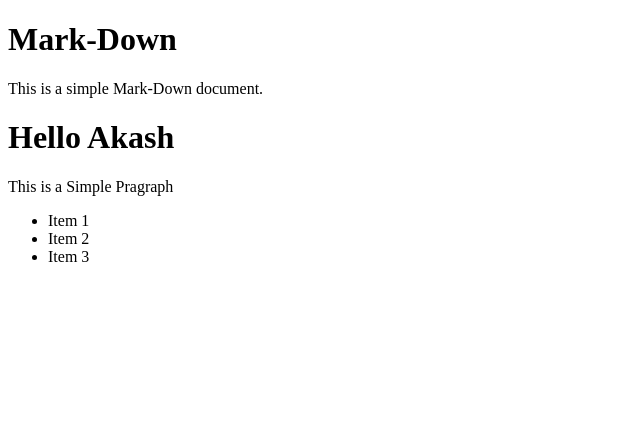
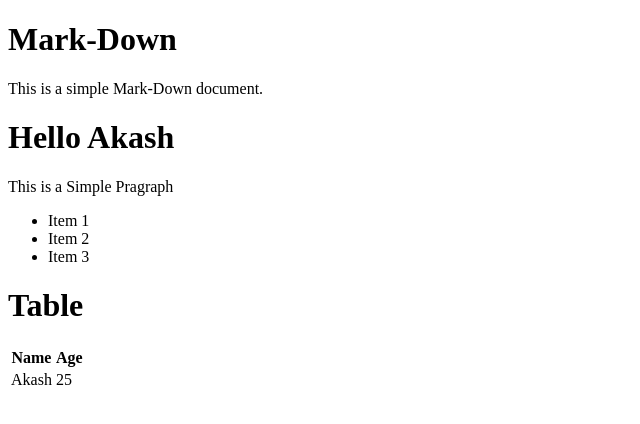
Before and after one commit to akashonline24hour/Markdown-Test, a plain HTML site: page index.html in a window 1280 px wide. Shown: the whole page, without its empty margins (0-640 px from the left). Drawn offline with Linux system fonts and the light colour scheme.

Commit message:
Markdown Web-Site

```diff
--- a/index.html
+++ b/index.html
@@ -17,5 +17,16 @@
         <li>Item 3</li>
       </ul>
     </div>
+    <h1>Table</h1>
+    <table>
+      <tr>
+        <th>Name</th>
+        <th>Age</th>
+      </tr>
+      <tr>
+        <td>Akash</td>
+        <td>25</td>
+      </tr>
+    </table>
   </body>
 </html>
```
